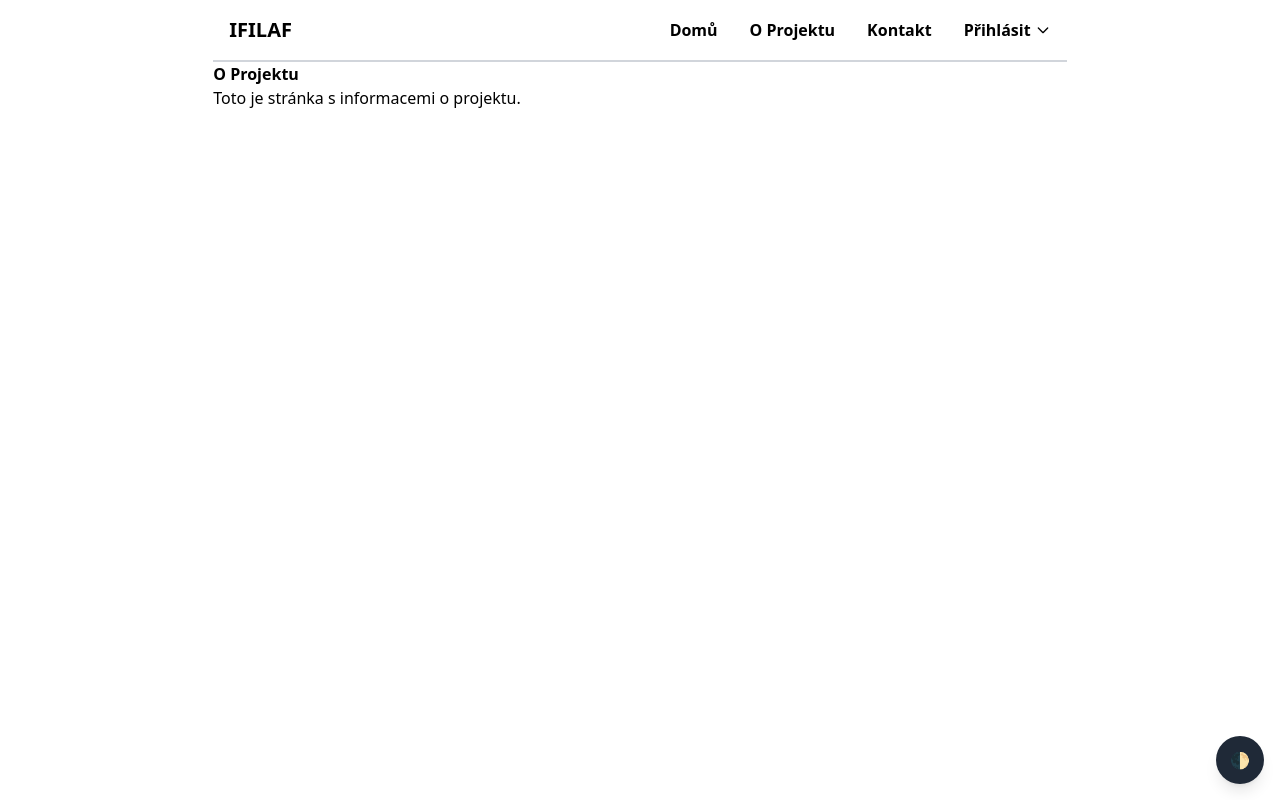
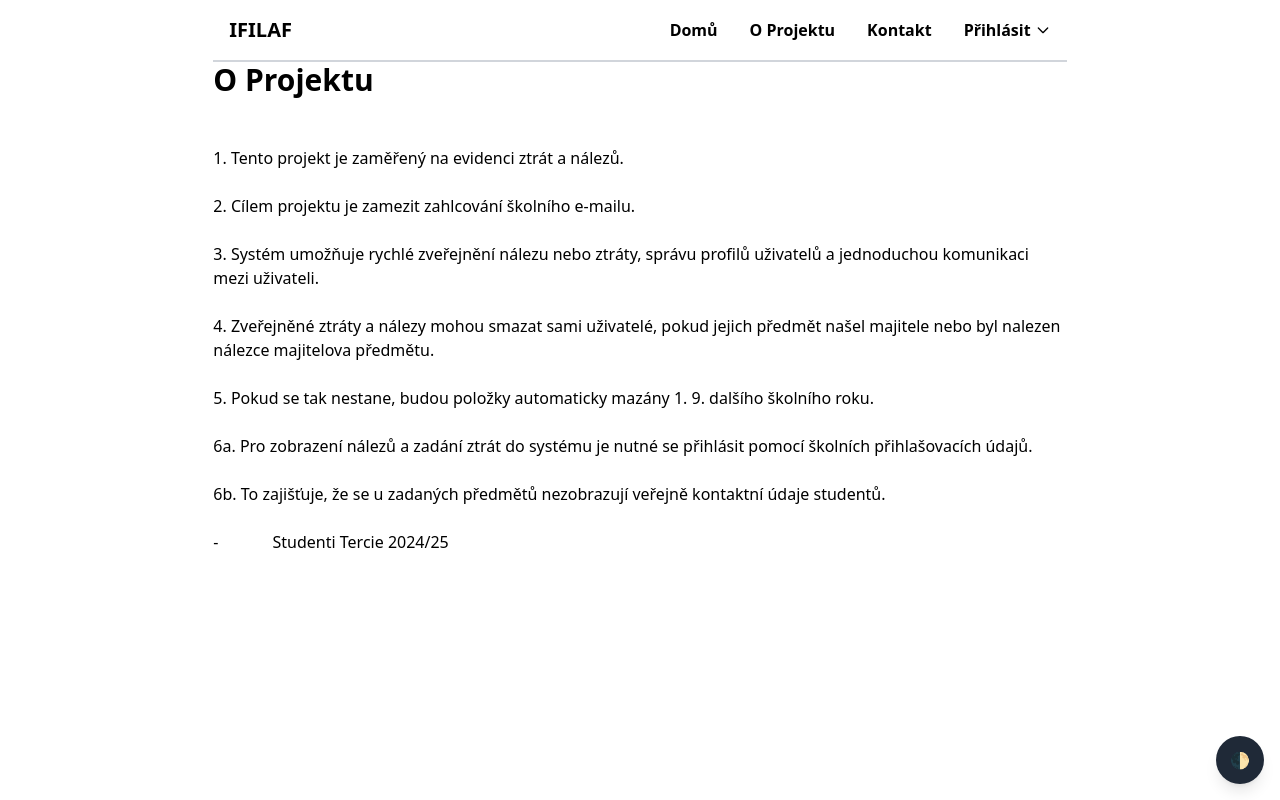
Before and after one commit to PyToby/IFI-Lost-Found, a Flask app: page /info in a window 1280 px wide. Run offline with Flask 3, Linux system fonts and the light colour scheme.

Commit message:
info.html, doplnění obsahu

```diff
--- a/website/templates/info.html
+++ b/website/templates/info.html
@@ -1,5 +1,103 @@
 {% extends "base.html" %}
+
+{% block links %}
+<div class="hidden md:flex items-center space-x-8 text-l font-semibold">
+    <a href="#" class=" hover:text-gray-500 transition-colors duration-200">Domů</a>
+
+    <!--info.html-->
+    <a href="{{ url_for('view.info') }}" class="hover:text-gray-500 transition-colors duration-200">O Projektu</a>
+
+    <a href="#" class=" hover:text-gray-500 transition-colors duration-200">Kontakt</a>
+    {% if current_user.is_authenticated %}
+    <!-- Profile Picture with Dropdown -->
+    <div class="relative">
+        <button id="profile-btn" class="flex items-center  hover:text-gray-500 transition-colors duration-200 focus:outline-none">
+            <img
+                src="{{ pfp }}"
+                alt="Profile Picture"
+                class="w-9 h-9 rounded-full"
+            >
+        </button>
+        <!-- Dropdown menu (hidden by default) -->
+        <div id="dropdown-menu" class="absolute right-0 mt-2 w-40 rounded-md shadow-lg bg-white ring-1 ring-black ring-opacity-5 hidden">
+            <div class="py-1">
+                <a href="/profil" class="block px-4 py-2  hover:bg-gray-100 hover:text-gray-500 transition-colors duration-200">Nastavení</a>
+                <a href="/auth/logout" class="block px-4 py-2  hover:bg-gray-100 hover:text-gray-500 transition-colors duration-200">Odhlásit</a>
+            </div>
+        </div>
+    </div>
+    {% else %}
+        <a href="/auth/login" class="flex items-center  hover:text-gray-500 transition-colors duration-200 group">
+            Přihlásit
+            <svg class="ml-1 w-4 h-4 rotate-180 transform transition-transform duration-200 group-hover:rotate-90" fill="none" stroke="currentColor" viewBox="0 0 24 24" xmlns="http://www.w3.org/2000/svg">
+                <path stroke-linecap="round" stroke-linejoin="round" stroke-width="2" d="M5 15l7-7 7 7"></path>
+            </svg>
+        </a>
+    {% endif %}
+</div>
+{% endblock %}
+
+{% block mobile_menu %}
+<div id="mobile-menu" class="md:hidden hidden bg-white fixed inset-0 top-16 text-xl font-semibold">
+    <a href="#" class="block px-6 py-3  hover:bg-gray-100 hover:text-gray-500 transition-colors duration-200">Domů</a>
+    <a href="#" class="block px-6 py-3  hover:bg-gray-100 hover:text-gray-500 transition-colors duration-200">O Projektu</a>
+
+    <!--info.html-->
+    <a href="{{ url_for('view.info') }}" class="hover:text-gray-500 transition-colors duration-200">O Projektu</a>
+
+    <a href="#" class="block px-6 py-3  hover:bg-gray-100 hover:text-gray-500 transition-colors duration-200">Kontakt</a>
+    {% if current_user.is_authenticated %}
+    <!-- Mobile Profile Picture and Dropdown -->
+    <div class="block px-6 py-3 hover:bg-gray-100 hover:text-gray-500 transition-colors duration-200">
+        <button id="mobile-profile-toggle" class="flex items-center w-full">
+            <img
+                src="{{ pfp }}"
+                alt="Profile Picture"
+                class="w-8 h-8 rounded-full mr-2"
+            >
+            <svg id="mobile-arrow" class="w-4 h-4 transition-transform duration-200" fill="none" stroke="currentColor" viewBox="0 0 24 24" xmlns="http://www.w3.org/2000/svg">
+                <path stroke-linecap="round" stroke-linejoin="round" stroke-width="2" d="M5 15l7-7 7 7"></path>
+            </svg>
+        </button>
+        <!-- Mobile Dropdown -->
+        <div id="mobile-dropdown" class="hidden mt-2 space-y-1">
+            <a href="/profil" class="block px-6 py-3  hover:bg-gray-100 hover:text-gray-500 transition-colors duration-200">Nastavení</a>
+            <a href="/auth/logout" class="block px-6 py-3  hover:bg-gray-100 hover:text-gray-500 transition-colors duration-200">Odhlásit</a>
+        </div>
+    </div>
+    {% else %}
+        <a href="/auth/login" class="block px-6 py-3  hover:bg-gray-100 hover:text-gray-500 transition-colors duration-200">
+            Přihlásit
+            <svg class="ml-1 inline w-4 h-4 rotate-90" fill="none" stroke="currentColor" viewBox="0 0 24 24" xmlns="http://www.w3.org/2000/svg">
+                <path stroke-linecap="round" stroke-linejoin="round" stroke-width="2" d="M5 15l7-7 7 7"></path>
+            </svg>
+        </a>
+    {% endif %}
+</div>
+
+{% endblock %}
+
+
 {% block content %}
-<h1 class="text-2xl font-bold p-4">O Projektu</h1>
-<p class="p-4">Toto je stránka s informacemi o projektu.</p>
+<div class="max-w-4xl mx-auto p-7">
+    <h1 class="text-3xl font-bold mb-4">O Projektu</h1>
+    <br><br>
+    <p class="text-lg leading-relaxed">
+        1. Tento projekt je zaměřený na evidenci ztrát a nálezů.
+        <br><br>
+        2. Cílem projektu je zamezit zahlcování školního e-mailu.
+        <br><br>
+        3. Systém umožňuje rychlé zveřejnění nálezu nebo ztráty, správu profilů uživatelů a jednoduchou komunikaci mezi uživateli.
+        <br><br>
+        4. Zveřejněné ztráty a nálezy mohou smazat sami uživatelé, pokud jejich předmět našel majitele nebo byl nalezen nálezce majitelova předmětu.
+        <br><br>
+        5. Pokud se tak nestane, budou položky automaticky mazány 1. 9. dalšího školního roku.
+        <br><br>
+        6a. Pro zobrazení nálezů a zadání ztrát do systému je nutné se přihlásit pomocí školních přihlašovacích údajů.
+        <br><br>
+        6b. To zajišťuje, že se u zadaných předmětů nezobrazují veřejně kontaktní údaje studentů.
+        <br><br>
+        -&nbsp;&nbsp;&nbsp;&nbsp;&nbsp;&nbsp;&nbsp;&nbsp;&nbsp;&nbsp;&nbsp;&nbsp;&nbsp;Studenti Tercie 2024/25
+    </p>
+</div>
 {% endblock %}
```
